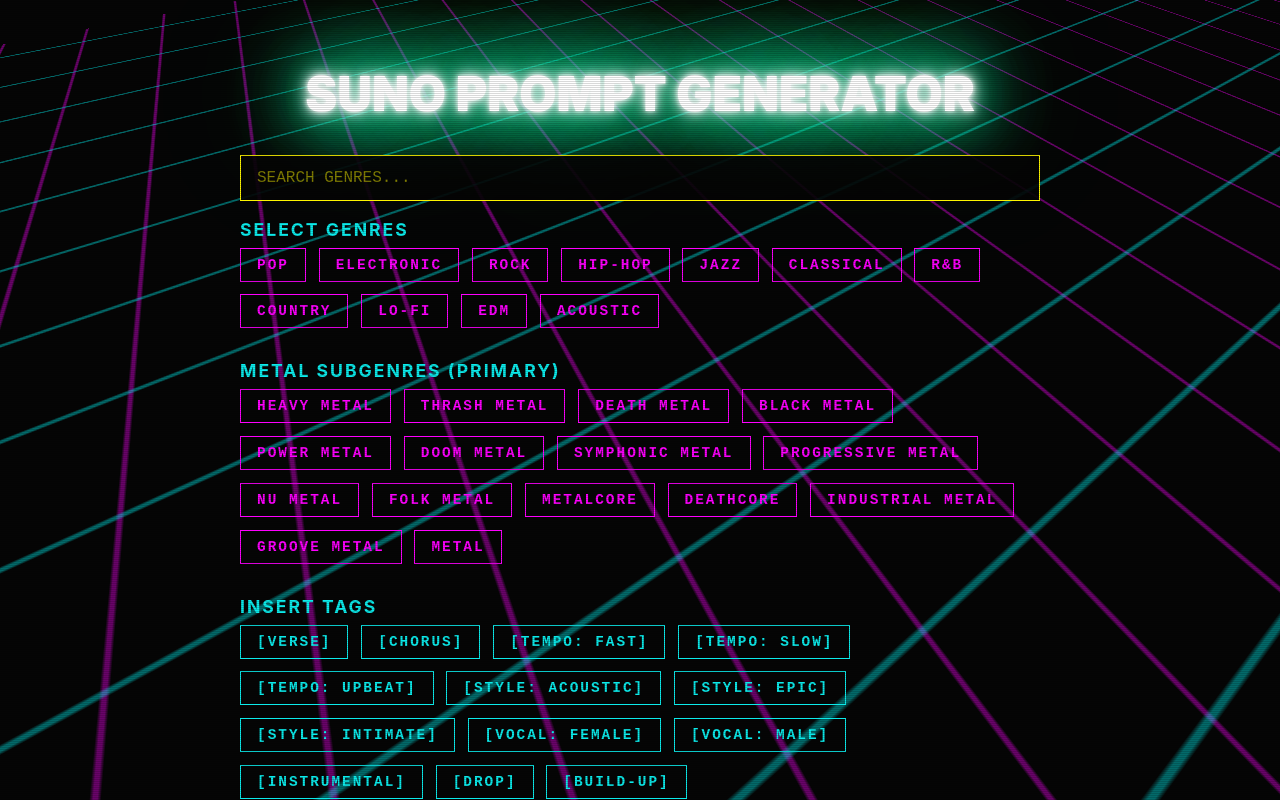
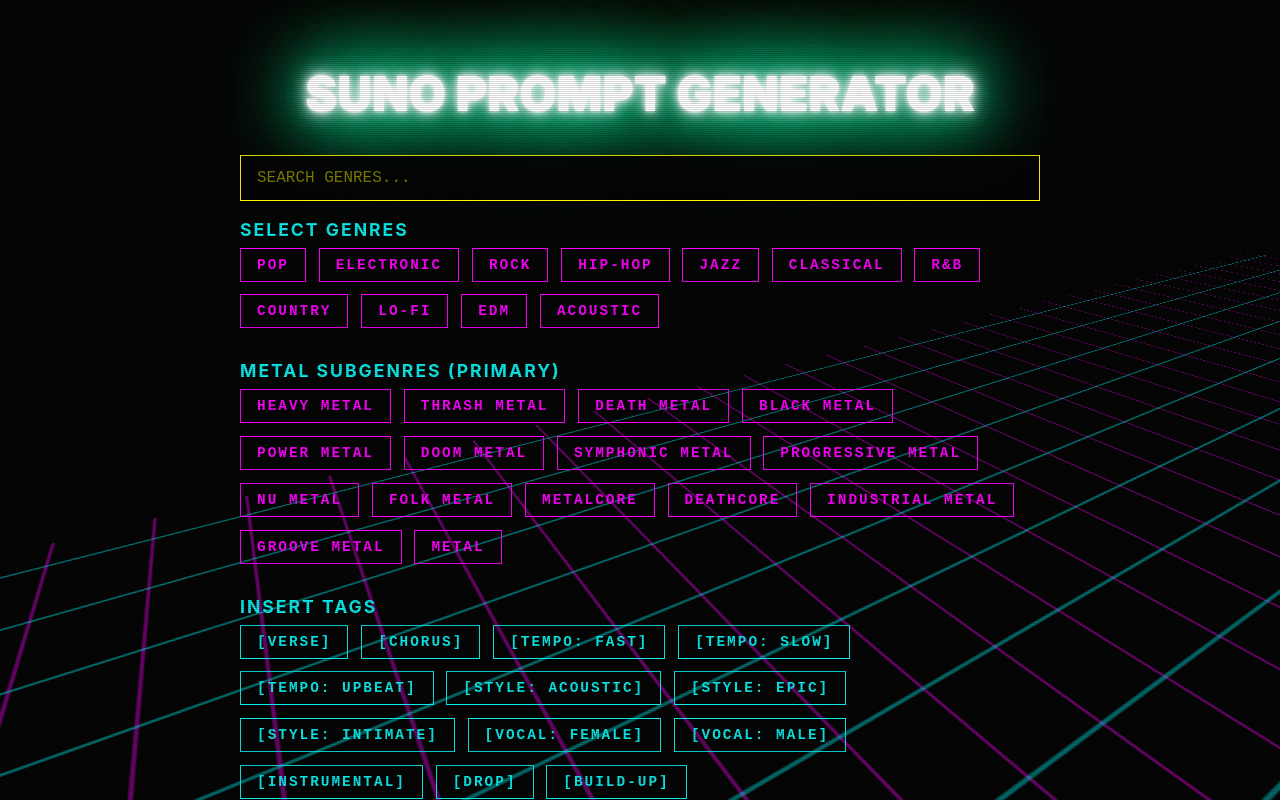
Before and after one commit to Eidolf/ER-Suno-PromptGenerator, a React (Vite) app in the folder frontend/: page / in a window 1280 px wide. Shown: the top 800 px of the page. Built offline with nearby package versions, Linux system fonts and the light colour scheme.

Commit message:
style(ui): set star wars background horizon exactly at 50% top

```diff
--- a/frontend/src/App.css
+++ b/frontend/src/App.css
@@ -14,17 +14,17 @@
 .app-container::after {
   content: "";
   position: fixed;
-  top: 0%;
+  top: 50%;
   left: -50%;
   width: 200vw;
-  height: 200vh;
+  height: 150vh;
   background-image:
     linear-gradient(rgba(0, 255, 255, 0.4) 2px, transparent 2px),
     linear-gradient(90deg, rgba(255, 0, 255, 0.4) 2px, transparent 2px);
   background-size: 60px 60px;
   background-position: center;
-  /* Reduced translate Y to find the mid-point between the previous options */
-  transform: perspective(700px) rotateX(65deg) rotateZ(-30deg) translateY(-25vh);
+  /* Starts exactly halfway down the screen */
+  transform: perspective(700px) rotateX(65deg) rotateZ(-30deg);
   transform-origin: center top;
   animation: grid-move-diagonal 12s linear infinite;
   z-index: -2;
```
